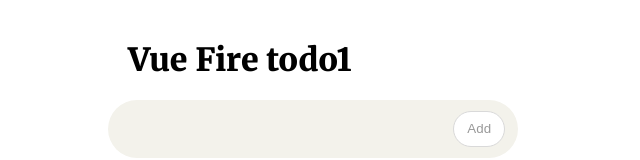
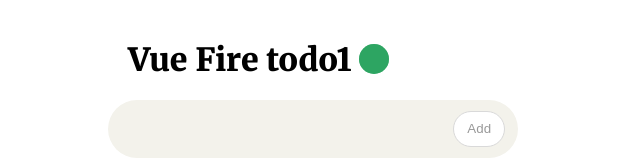
Before and after one commit to kjungw1025/shinhan-vuejs-toy1, a Vue app in the folder Vue/my-todo1/: page / in a window 1280 px wide. Shown: the top 160 px of the page, without its empty margins (0-640 px from the left). Built offline with nearby package versions, Linux system fonts and the light colour scheme; what vuefire would draw is missing.

Commit message:
feat: TodoMain.vue

```diff
--- a/Vue/my-todo1/src/components/TodoMain.vue
+++ b/Vue/my-todo1/src/components/TodoMain.vue
@@ -1,7 +1,23 @@
 <template>
     <!-- 2.x는 하나의 div tag 안에 만들어야함 -->
     <div class="page">
-        <header><h1>Vue Fire todo1</h1></header>
+        <header>
+            <h1>
+                Vue Fire todo1
+                <span class="pie">
+                    <svg viewBox="0 0 64 64">
+                        <circle class="pie" r="32" cx="32" cy="32" style="stroke-width: 64;"></circle>
+                        <circle class="slice" r="32" cx="32" cy="32"
+                        :style="{
+                            strokeWidth: 64,
+                            strokeDasharray: totalTodo + ', 201',
+                            transition: 'all 0.3s linear'
+                        }"></circle>
+                    </svg>
+                </span>
+            </h1>
+        </header>
+
         <main>
             <div class="todos">
                 <transition name="fade">
@@ -62,6 +78,17 @@
                 // {text: '운동하기', state: 'done'},
                 // {text: '글쓰기', state: 'done'},
             ],
+        }
+    },
+    computed: {
+        // header의 svg파일 style 바인딩을 위한 computed 함수 (done의 개수에 따라 비율로 인해 css 적용이 달라짐)
+        totalTodo() {
+            let totalNum = 0;
+            this.todos.forEach(item => {
+                if (item.state == 'done')
+                    totalNum++;
+            });
+            return (totalNum / this.todos.length) * 201;
         }
     },
     methods: {
```
